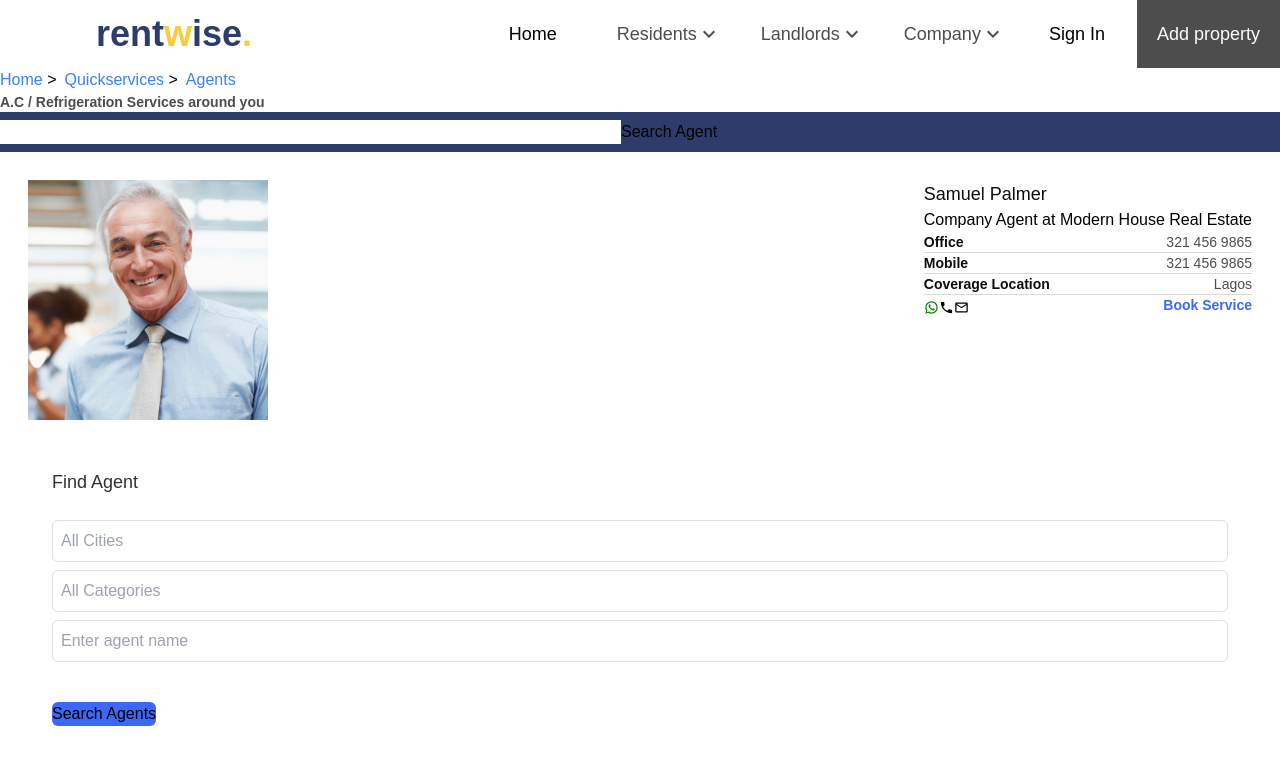
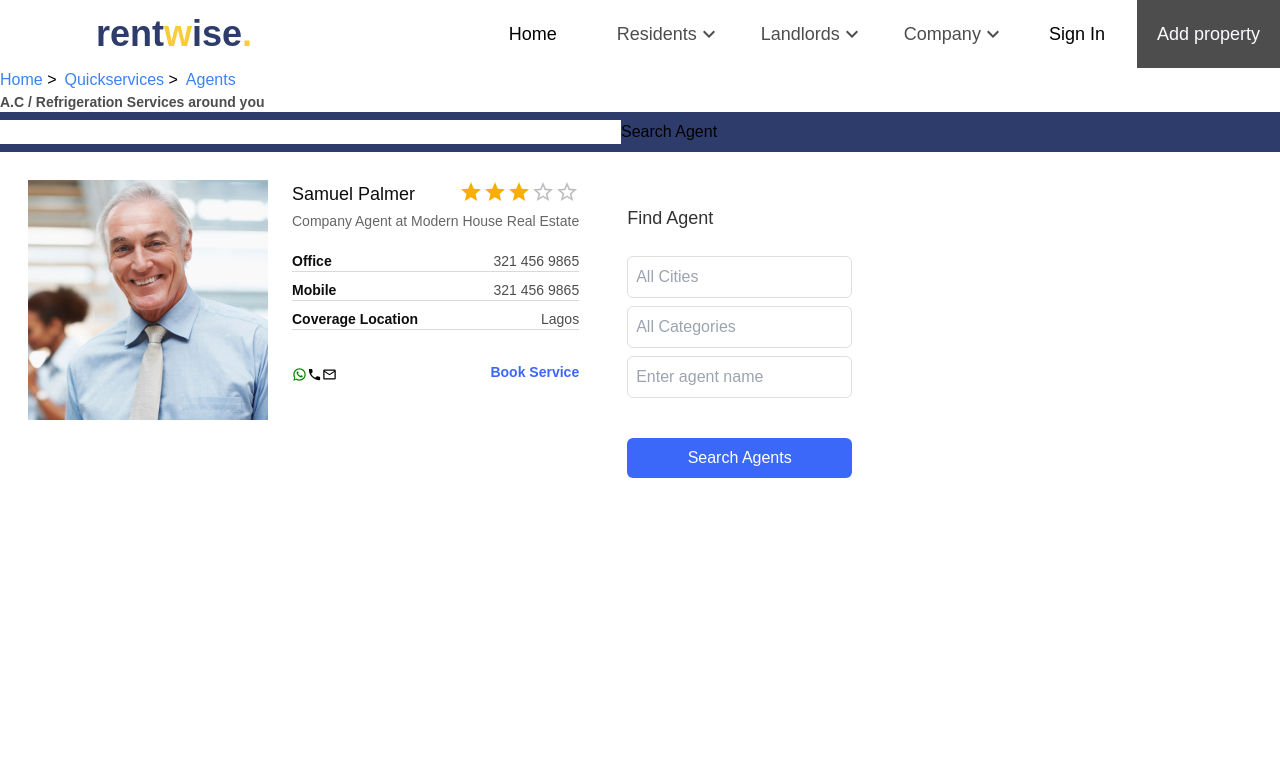
Before and after one commit to Obadea/rentwise, a React (Create React App) app: page /quickservices/agents in a window 1280 px wide. Shown: the top 764 px of the page. Built offline with nearby package versions, Linux system fonts and the light colour scheme; a web font is replaced by a local one.

Commit message:
service agent page

```diff
--- a/src/pages/sevicesagentpage/servicesagentpage.jsx
+++ b/src/pages/sevicesagentpage/servicesagentpage.jsx
@@ -5,8 +5,12 @@ import WhatsAppIcon from "@mui/icons-material/WhatsApp";
 import LocalPhoneIcon from "@mui/icons-material/LocalPhone";
 import MailOutlineIcon from "@mui/icons-material/MailOutline";
 import agent from "../../assets/agent.png";
+import Rating from "@mui/material/Rating";
+import Box from "@mui/material/Box";
 
 function ServicesAgentPage() {
+  const [value, setValue] = React.useState(3);
+
   return (
     <div>
       <Header />
@@ -22,7 +26,7 @@ function ServicesAgentPage() {
         <input type="text" />
         <button>Search Agent</button>
       </div>
-      <div className="flex flex-col gap-6 p-7">
+      <div className="flex  gap-6 p-7">
         <div className="flex gap-6 justify-between ">
           <div>
             <img src={agent} alt="" />
@@ -34,11 +38,16 @@ function ServicesAgentPage() {
                 Samuel Palmer
               </h4>
               {/* star ratings */}
+              <Box sx={{ "& > legend": { mt: 2 } }}>
+                <Rating name="read-only" value={value} readOnly />
+              </Box>
             </div>
             <div>
-              <p>Company Agent at Modern House Real Estate</p>
+              <p className="font-normal text-sm text-customStreetcolor mb-5">
+                Company Agent at Modern House Real Estate
+              </p>
             </div>
-            <div>
+            <div className="flex flex-col gap-2">
               <div className="flex justify-between border-b border-b-customgray3">
                 <h4 className="font-bold text-sm text-customBlackShade1">
                   Office
@@ -55,7 +64,7 @@ function ServicesAgentPage() {
                   321 456 9865
                 </p>
               </div>
-              <div className="flex justify-between border-b border-b-customgray3">
+              <div className="flex justify-between border-b border-b-customgray3 mb-6">
                 <h4 className="font-bold text-sm text-customBlackShade1">
                   Coverage Location
                 </h4>
@@ -104,7 +113,7 @@ function ServicesAgentPage() {
             </div>
             <div>
               {" "}
-              <button className="bg-customSearchblue text-base font-medium rounded-md">
+              <button className="bg-customSearchblue text-base text-white font-medium rounded-md p-2 w-full">
                 Search Agents
               </button>{" "}
             </div>
```
